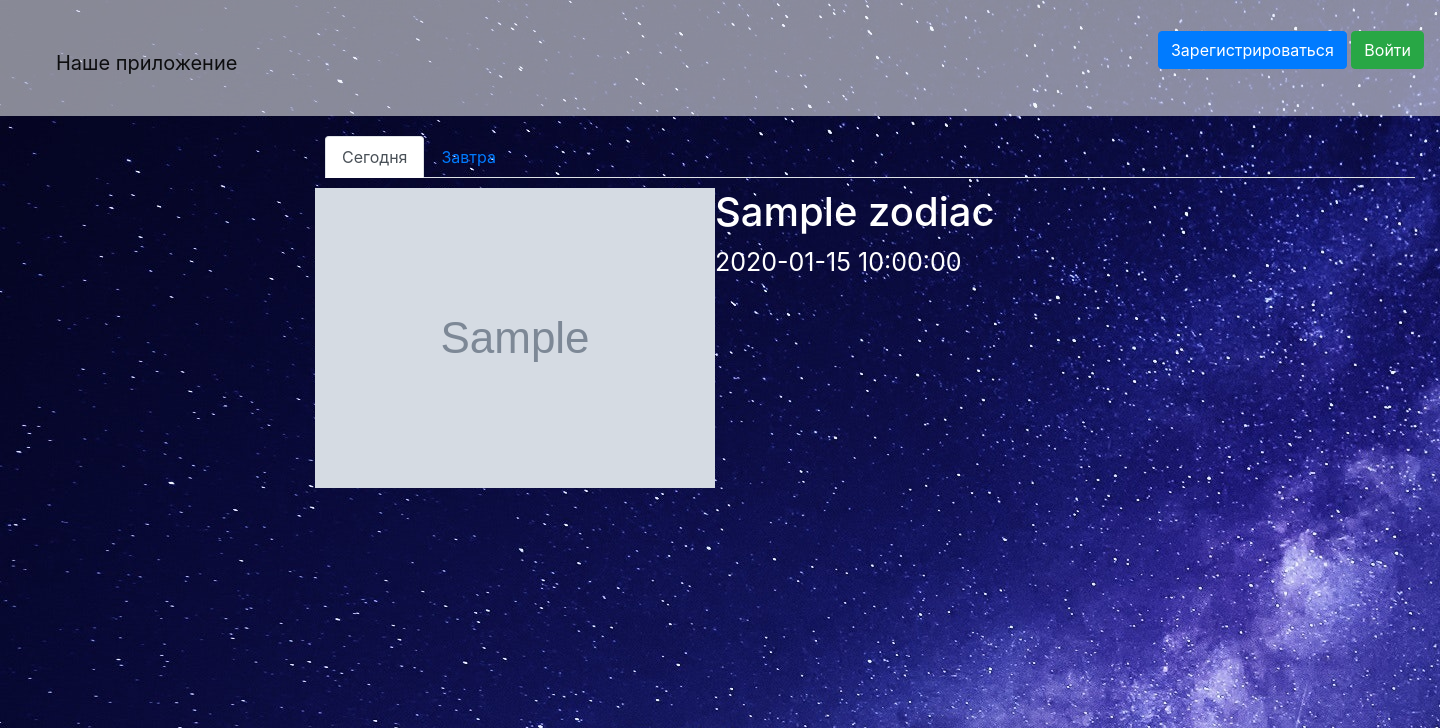
After one commit to Alexandr-Kolyagin/Project_sn, a Flask app: template templates/today.html in a window 1440 px wide. The commit adds this page. Shown: the top 728 px of the page. Run offline with Flask 2, Linux system fonts and the light colour scheme; the template is opened without the code that fills it: most values are stand-ins (such as "Sample title", 1, 10 or a date in 2020); grey boxes marked "Sample" are stand-in pictures; some libraries are stand-ins or nearby versions.

Commit message:
Разделение гороскопа на сегодняшний и завтрашний

```diff
--- a/main.py
+++ b/main.py
@@ -1,20 +1,22 @@
-from flask import Flask, render_template, redirect, request, make_response, session, abort
+import requests
+from bs4 import BeautifulSoup
+from flask import Flask, render_template, redirect, session
 from flask_login import LoginManager, login_user, login_required, logout_user, current_user
 from flask_socketio import SocketIO, send
 
 from data import db_session
+from data.chatmessege import ChatMessages
 from data.users import User
-from data.chatmessege import ChatMessages
 from forms.loginform import LoginForm
 from forms.user import RegisterForm
 
-import requests
-from bs4 import BeautifulSoup
 app = Flask(__name__)
 login_manager = LoginManager()
 login_manager.init_app(app)
 app.config['SECRET_KEY'] = 'yandexlyceum_secret_key'
+app.config['DEBUG'] = True
 socketio = SocketIO(app)
+
 
 def get_content_html(zodiac):
     der = {}
@@ -40,12 +42,24 @@ def get_content_html(zodiac):
 def main():
     db_session.global_init("db/blogs.db")
     socketio.run(app)
-@app.route('/astronomy', methods=['POST', 'GET'])
-def astronomy():
+
+
+@app.route('/today')
+def today():
     zodiac = 'scorpio'
-    if request.method == 'GET':
-        today,tommorow = get_content_html(zodiac)
-        return render_template("main.html", img=f'static/img/zodiac/{zodiac}.png',astronomy_today=today,astronomy_tomorrow=tommorow,zodiac=zodiac)
+    today, tomorrow = get_content_html(zodiac)
+    print(today)
+    return render_template("today.html", img=f'static/img/zodiac/{zodiac}.png', astronomy_today=today,
+                           zodiac=zodiac)
+
+
+@app.route('/tomorrow')
+def tomorrow():
+    zodiac = 'scorpio'
+    today, tomorrow = get_content_html(zodiac)
+    return render_template("tomorrow.html", img=f'static/img/zodiac/{zodiac}.png',
+                           astronomy_tomorrow=tomorrow, zodiac=zodiac)
+
 
 @socketio.on('message')
 def handleMessage(data):
@@ -61,11 +75,11 @@ def handleMessage(data):
 @app.route("/")
 def index():
     db_sess = db_session.create_session()
-   # if current_user.is_authenticated:
+    # if current_user.is_authenticated:
     #    news = db_sess.query(News).filter(
-     #       (News.user == current_user) | (News.is_private != True))
-    #else:
-     #   news = db_sess.query(News).filter(News.is_private != True)
+    #       (News.user == current_user) | (News.is_private != True))
+    # else:
+    #   news = db_sess.query(News).filter(News.is_private != True)
     return render_template("index.html")
 
 
--- /dev/null
+++ b/templates/astrology.html
@@ -0,0 +1,34 @@
+{% extends "base.html" %}
+{% block content %}
+<!--<div style="position: absolute; left: 0px; top: 0px; z-index: 0"><img src="static/img/background.jpg" align='left'></div>-->
+
+{% block tabs %}{% endblock %}
+<div style=" font-size: 25px;
+    color: #ffffff;
+    -moz-hyphens: auto;
+    -webkit-hyphens: auto;
+    -ms-hyphens: auto;">
+    <img src={{img}} align='left'>
+    <h1 class="zag" align="top">{{zodiac}}</h1>
+    {% block astrology %}{% endblock %}
+</div>
+<style>body { background: url(static/img/background.jpg); }</style>
+<!--<script src="https://ajax.googleapis.com/ajax/libs/jquery/3.5.1/jquery.min.js"></script>-->
+<!--    <script src="https://cdn.jsdelivr.net/npm/popper.js@1.16.0/dist/umd/popper.min.js" integrity="sha384-Q6E9RHvbIyZFJoft+2mJbHaEWldlvI9IOYy5n3zV9zzTtmI3UksdQRVvoxMfooAo" crossorigin="anonymous"></script>-->
+<!--    <script src="https://stackpath.bootstrapcdn.com/bootstrap/4.5.0/js/bootstrap.min.js" integrity="sha384-OgVRvuATP1z7JjHLkuOU7Xw704+h835Lr+6QL9UvYjZE3Ipu6Tp75j7Bh/kR0JKI" crossorigin="anonymous"></script>-->
+
+
+<!--        <script src="https://cdnjs.cloudflare.com/ajax/libs/socket.io/2.3.0/socket.io.js" integrity="sha256-bQmrZe4yPnQrLTY+1gYylfNMBuGfnT/HKsCGX+9Xuqo=" crossorigin="anonymous"></script>-->
+<!--<script>$('#today').on('click', () => {-->
+<!--                    document.getElementById('today').className = 'nav-link';-->
+<!--                    document.getElementById('tomorrow').className = 'nav-link active';-->
+<!--                });-->
+<!--        $('#tomorrow').on('click', () => {-->
+<!--                    document.getElementById('tomorrow').className = 'nav-link';-->
+<!--                    document.getElementById('today').className = 'nav-link active';-->
+<!--                });-->
+
+
+<!--</script>-->
+
+{% endblock %}
--- a/templates/base.html
+++ b/templates/base.html
@@ -10,12 +10,12 @@
     <link rel="stylesheet" type="text/css" href="static/css/style.css" />
     <title>{{title}}</title>
 </head>
-<body >
+<body>
 <header>
-    <nav class="navbar navbar-light bg-light">
+    <nav class="navbar navbar-light" style="background-color: rgba(248 249 250 / 54%)">
         <a class="navbar-brand" style="height: 100px; padding: 40px" href="#">Наше приложение</a>
     {% if current_user.is_authenticated %}
-        <form class="d-flex">
+        <form class="d-flex" style="align: left">
             <input class="form-control me-2" type="search" placeholder="Search" aria-label="Search">
             <button class="btn btn-outline-primary" type="submit">Search</button>
         </form>
@@ -30,7 +30,7 @@
     </nav>
 
 </header>
-<div style="position: relative; height: 1800px">
+<div style="position: relative;">
     {% if current_user.is_authenticated %}
     <aside>
         <div class="btn-group-vertical btn-group-lg" role="group" aria-label="Basic mixed styles example" style="padding: 30px">
--- /dev/null
+++ b/templates/today.html
@@ -0,0 +1,17 @@
+{% extends "astrology.html" %}
+
+{% block astrology %}
+<p align="left">{{astronomy_today}}</p>
+{% endblock %}
+{% block tabs %}
+<div style="padding: 10px">
+    <ul class="nav nav-tabs">
+      <li class="nav-item">
+        <a class="nav-link active" id="today" aria-current="page" href="/today">Сегодня</a>
+      </li>
+      <li class="nav-item">
+        <a class="nav-link" id="tomorrow" aria-current="page" href="/tomorrow">Завтра</a>
+      </li>
+    </ul>
+</div>
+{% endblock %}
```
Also changed, not shown: templates/main.html (deleted, +0 -9 lines), templates/tomorrow.html (added, +17 -0 lines), db/blogs.db.
